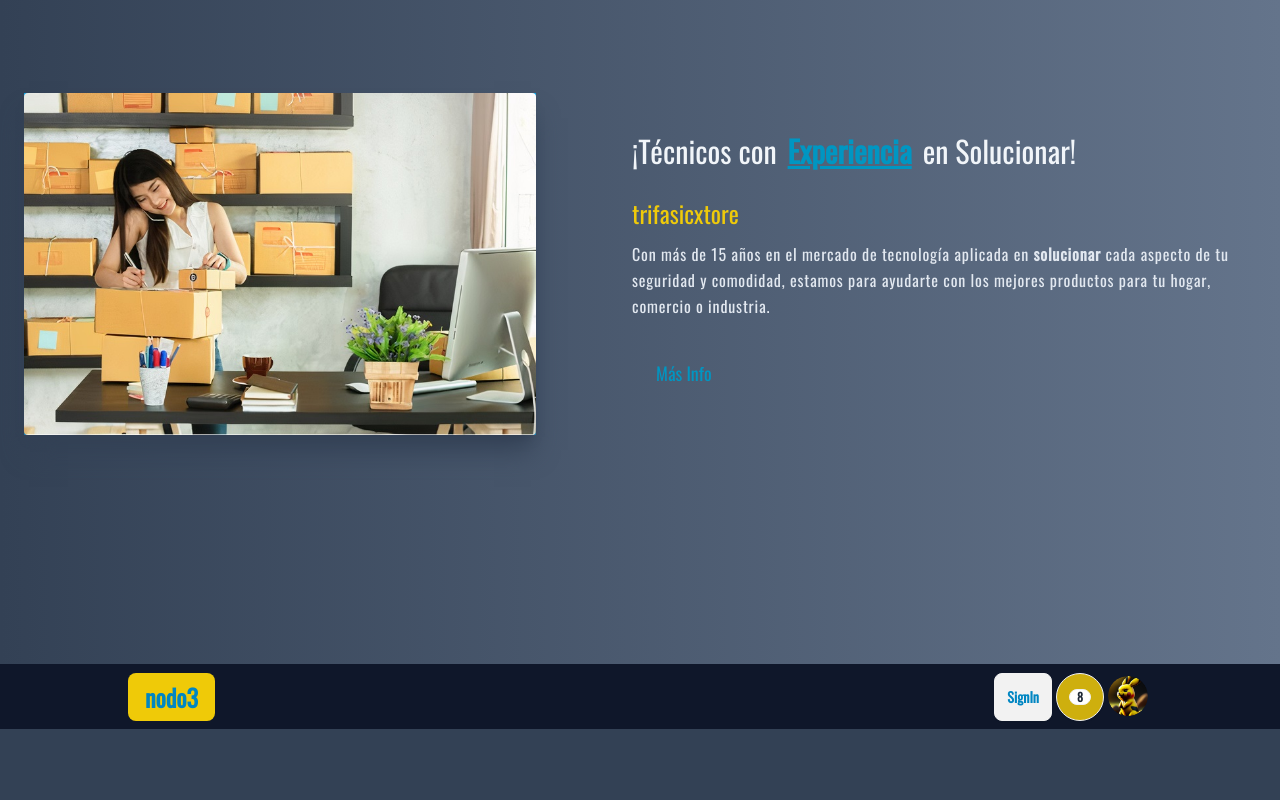
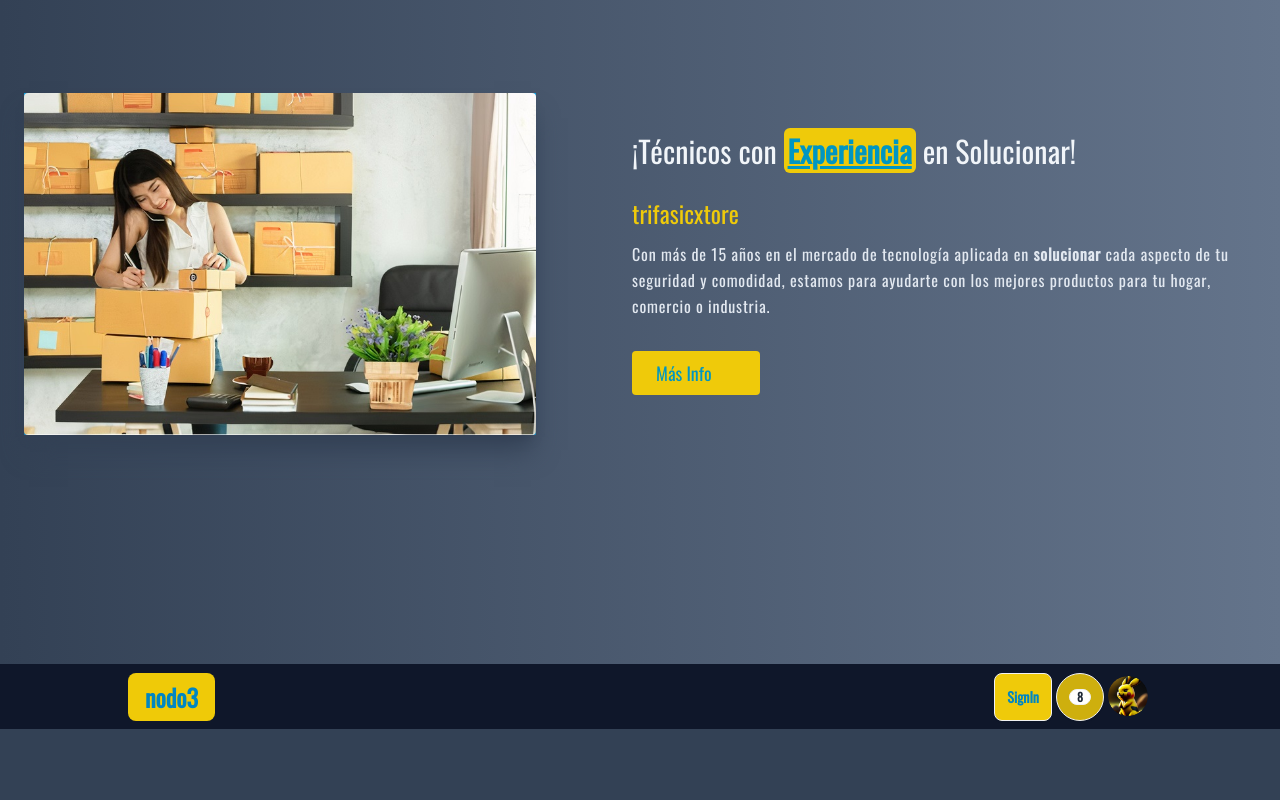
Before and after one commit to serverBKD/trifasic-next, a Next.js app: page / in a window 1280 px wide. Shown: the part 1000-1800 px from the top of the page. Built offline with nearby package versions, Linux system fonts and the light colour scheme.

Commit message:
2023dic29: v0.5.4: Bug: colores

```diff
--- a/package.json
+++ b/package.json
@@ -4,7 +4,7 @@
   "private": true,
   "scripts": {
     "dev": "next dev",
-    "build": "next build",
+    "build": "prisma generate && next build",
     "start": "next start",
     "lint": "next lint"
   },
--- a/src/components/CTAForm.jsx
+++ b/src/components/CTAForm.jsx
@@ -119,7 +119,7 @@
 						/>
 						{errors.tel && <span>{errors.tel?.message}</span>}
 					</div>
-					<button className='bg-secondary-color text-primary-color  border-0 py-2 px-8 focus:outline-none hover:bg-primary-color  hover:text-secondary-color rounded text-lg'>
+					<button className='bg-secondary-color text-primary-color border-0 py-2 px-8 focus:outline-none hover:bg-primary-color hover:text-secondary-color rounded text-lg'>
 						Enviar Info
 					</button>
 					<p className='text-xs mt-3'>
--- a/tailwind.config.js
+++ b/tailwind.config.js
@@ -8,13 +8,10 @@
 	theme: {
 		extend: {
 			backgroundImage: {
-				'gradient-radial': 'radial-gradient(var(--tw-gradient-stops))',
-				'gradient-conic':
-          'conic-gradient(from 180deg at 50% 50%, var(--tw-gradient-stops))',
 			},
 			colors: {
-				'primary-color  ': 'var(--primary-color  )',
-				'secondary-color ': 'var(--secondary-color )',
+				'primary-color': 'var(--primary-color  )',
+				'secondary-color': 'var(--secondary-color )',
 				'whatsapp-color': 'var(--whatsapp-color)',
 				'xcom-color': 'var(--xcom-color)',
 				'instagram-color': 'var(--instagram-color)',
```
Also changed, not shown: src/components/repo-components/Contact.jsx (renamed from src/components/Contact.jsx), src/components/repo-components/UploadFiles.jsx (renamed from src/components/UploadFiles.jsx), 1 other file (tests, documents, lock files or other folders).
